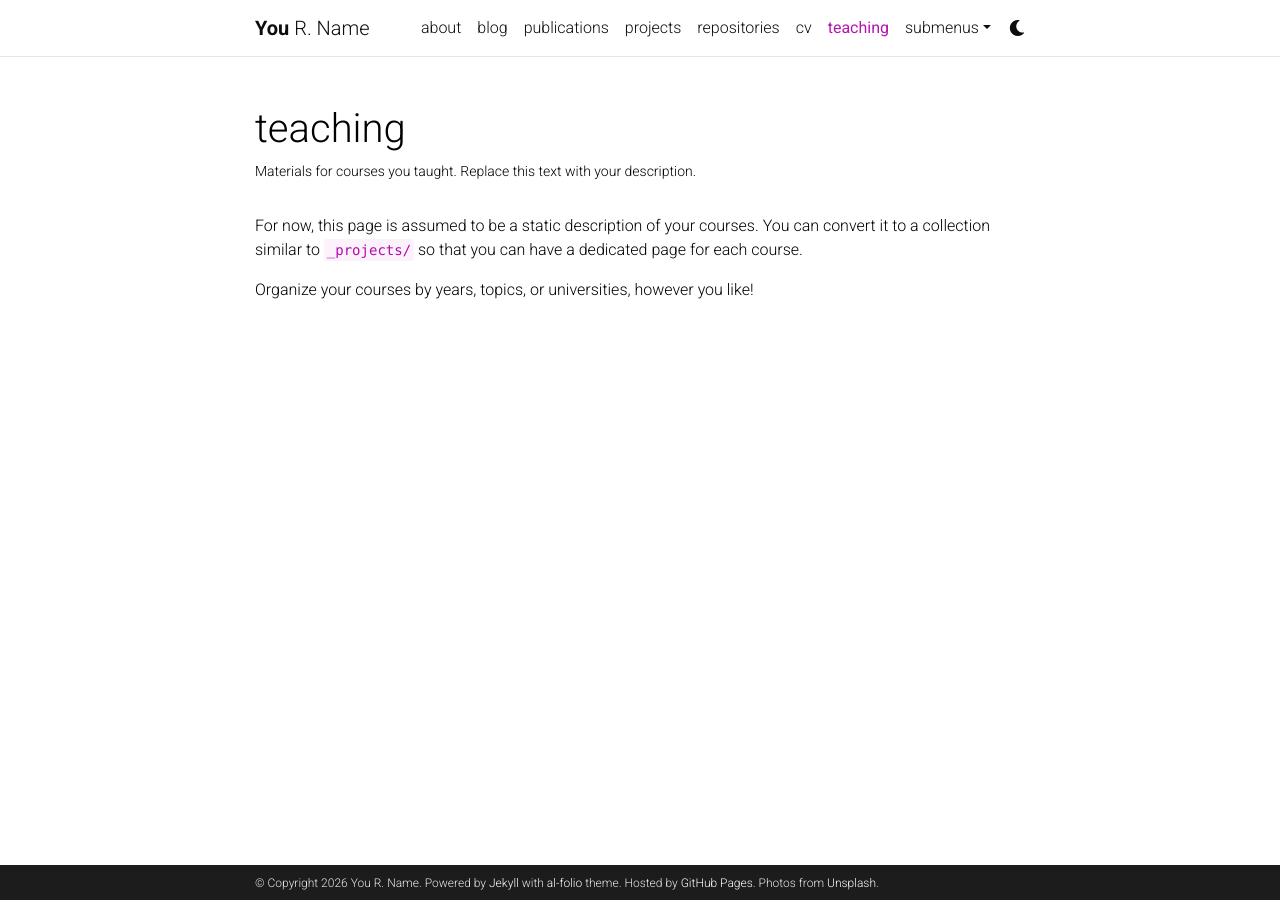
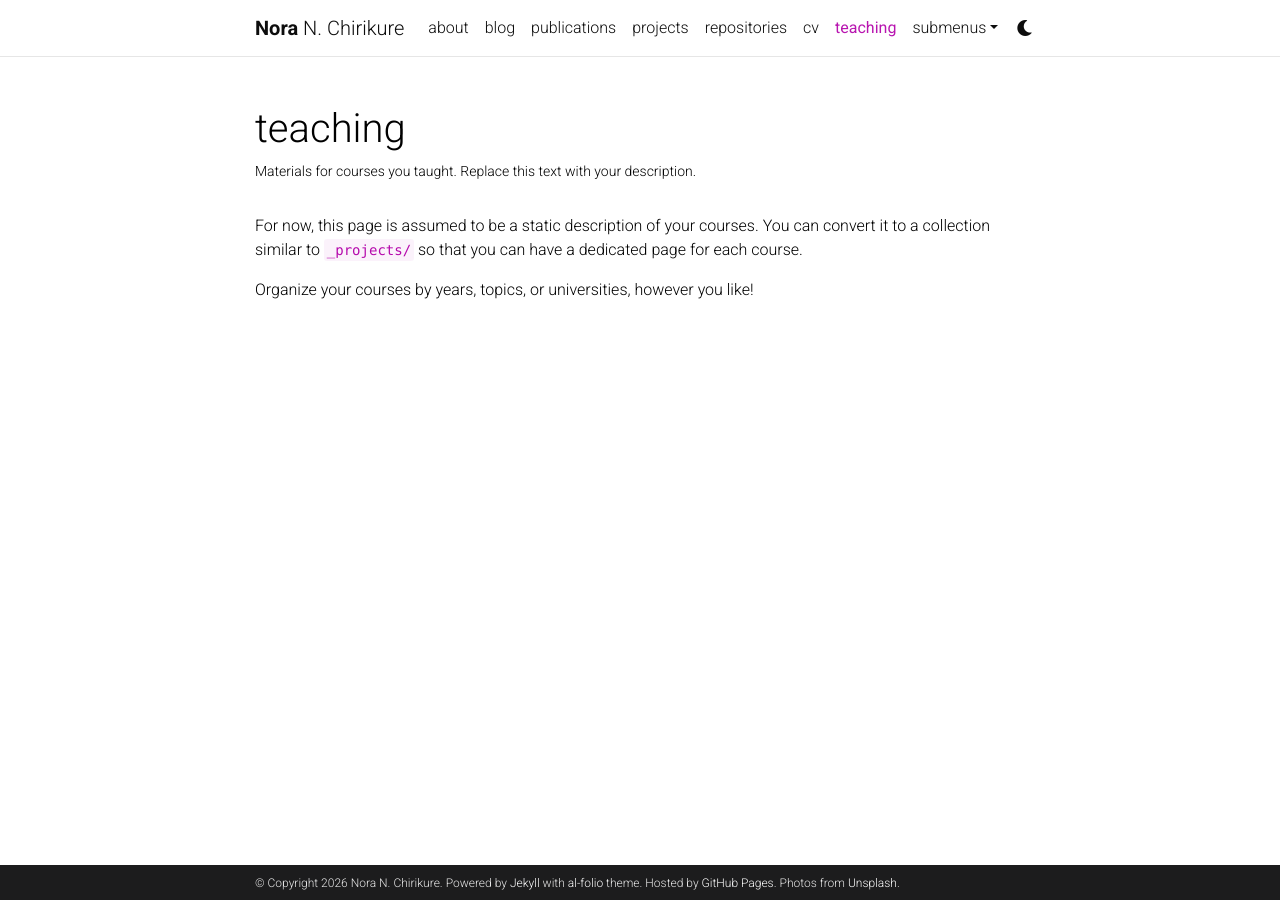
Before and after one commit to norachirikure/www, a Jekyll site: the page built from _pages/teaching.md, in a window 1280 px wide. Built offline with Jekyll 4.4.1, drawn with Linux system fonts in a browser that asks for light colours; comment, search, counter and statistics services are not loaded; a style sheet for code colours, icons or effects is not loaded.

Commit message:
Update personal information in _config.yml

```diff
--- a/_config.yml
+++ b/_config.yml
@@ -3,9 +3,9 @@
 # -----------------------------------------------------------------------------
 
 title: blank # the website title (if blank, full name will be used instead)
-first_name: You
-middle_name: R.
-last_name: Name
+first_name: Nora
+middle_name: N.
+last_name: Chirikure
 email: you@example.com
 description: > # the ">" symbol means to ignore newlines until "footer_text:"
   A simple, whitespace theme for academics. Based on [*folio](https://github.com/bogoli/-folio) design.
@@ -18,8 +18,8 @@
 lang: en # the language of your site (for example: en, fr, cn, ru, etc.)
 icon: ⚛️  # the emoji used as the favicon (alternatively, provide image name in /assets/img/)
 
-url: https://al-folio.github.io # the base hostname & protocol for your site
-baseurl: # the subpath of your site, e.g. /blog/
+url: https://norachirikure.github.io # the base hostname & protocol for your site
+baseurl: /www/
 last_updated: false # set to true if you want to display last updated in the footer
 impressum_path:  # set to path to include impressum link in the footer, use the same path as permalink in a page, helps to conform with EU GDPR
 
```
